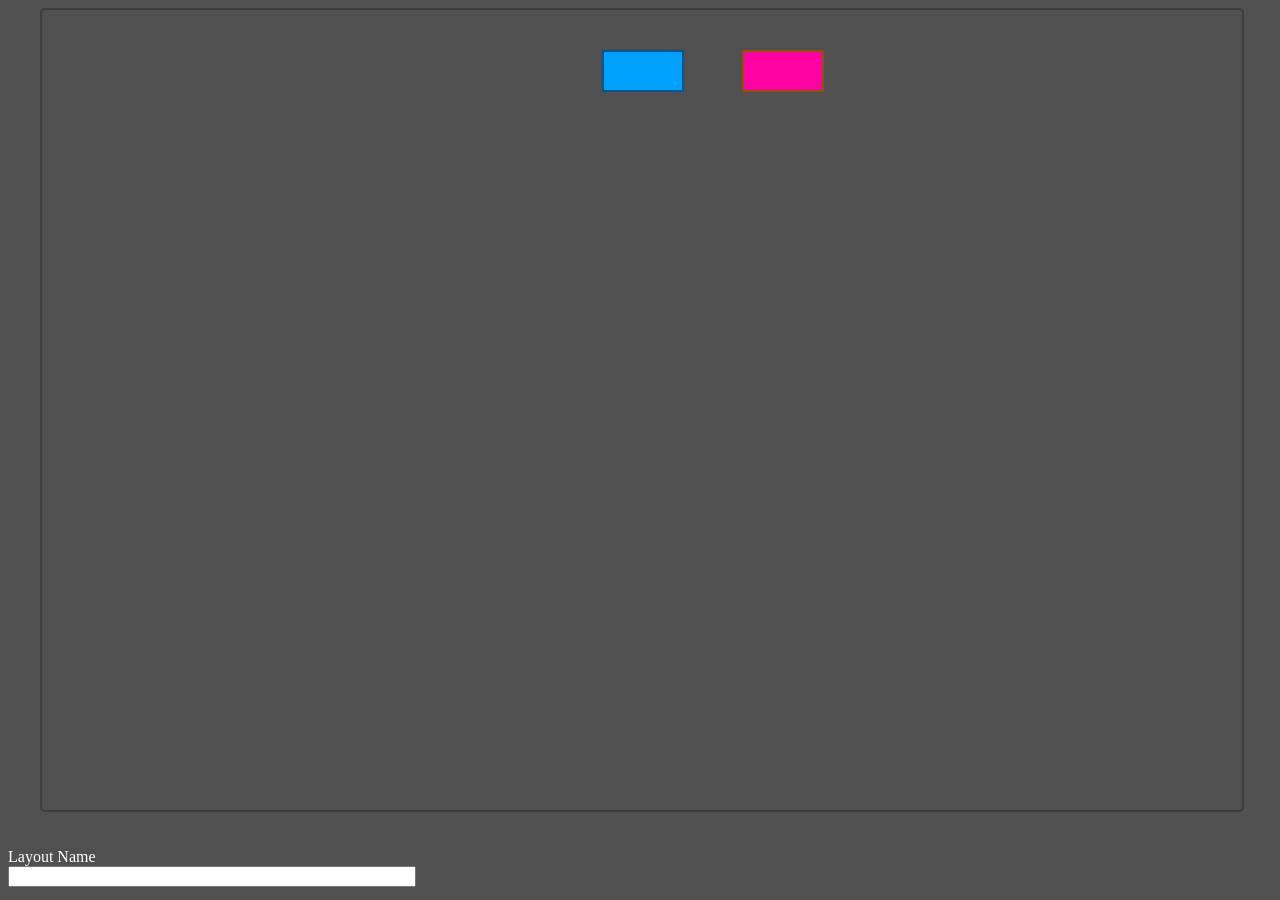
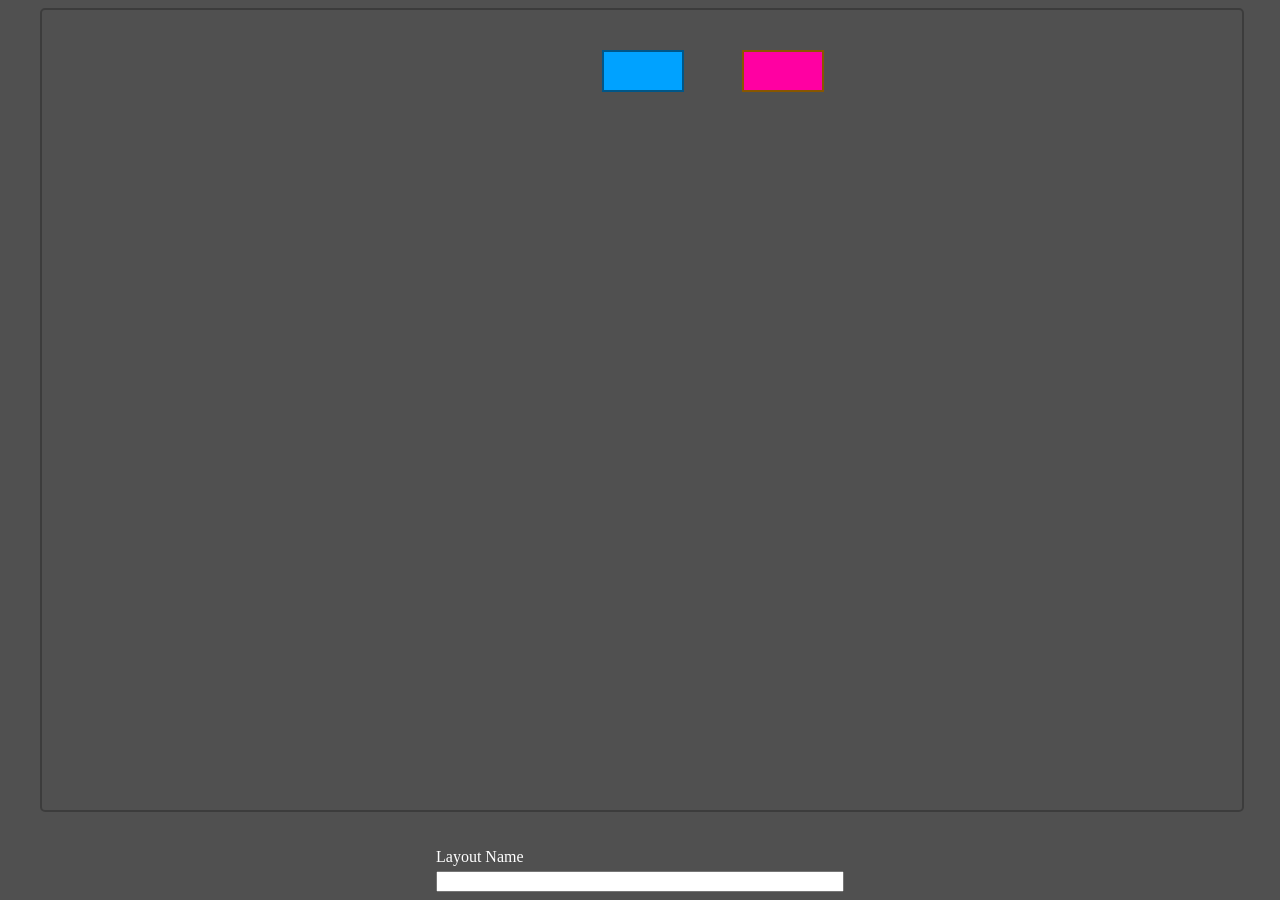
Before and after one commit to JosephThomasVasquez/fabricjs-canvas, a website: page index.html in a window 1280 px wide. Drawn offline with Linux system fonts and the light colour scheme.

Commit message:
Added label margin and style class

```diff
--- a/index.html
+++ b/index.html
@@ -18,8 +18,9 @@
       ></canvas>
     </section>
 
+    <section id="form-section">
       <form class="layout-form">
-      <label for="layout-name">Layout Name</label>
+        <label for="layout-name" class="label-input">Layout Name</label>
         <input
           type="text"
           name="layout-name"
@@ -27,6 +28,8 @@
           class="layout-form-input"
         />
       </form>
+    </section>
+
     <script src="app.js"></script>
   </body>
 </html>
--- a/styles.css
+++ b/styles.css
@@ -2,7 +2,8 @@ body {
   background-color: #505050;
 }
 
-#canvas-section {
+#canvas-section,
+#form-section {
   display: flex;
   justify-content: center;
 }
@@ -20,6 +21,10 @@ body {
   color: white;
 }
 
+.label-input {
+  margin-bottom: 5px;
+}
+
 .layout-form-input {
-    width: 400px;
+  width: 400px;
 }
```
Lines whose indentation alone changed are shown as unchanged.
